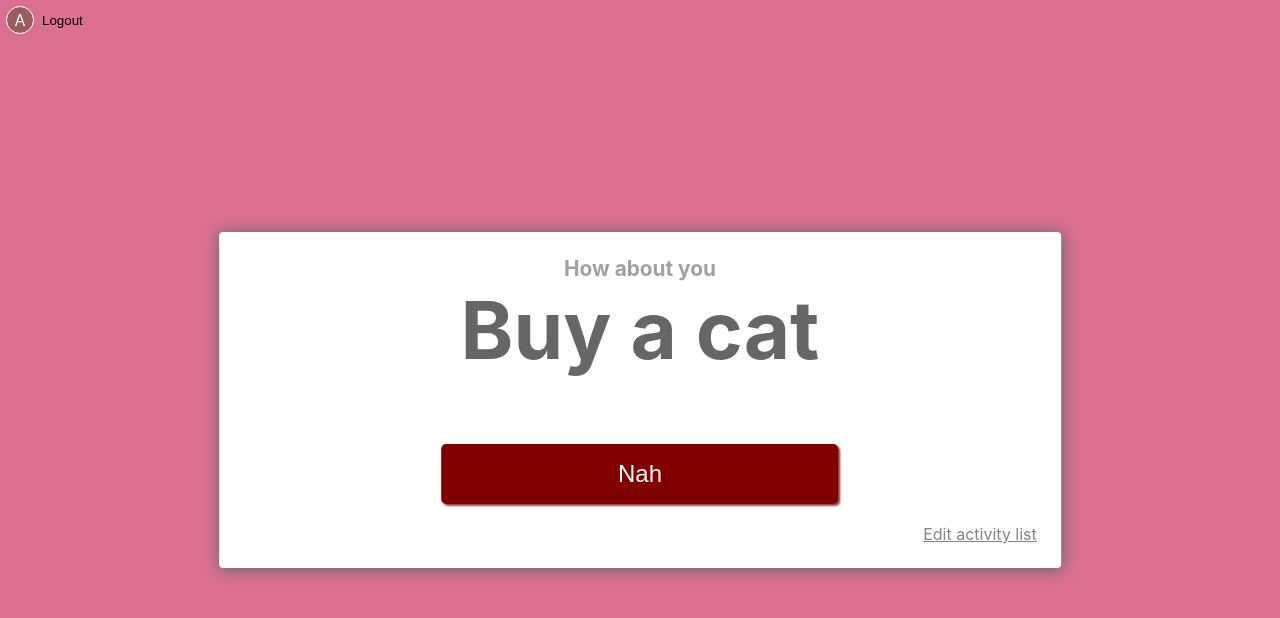
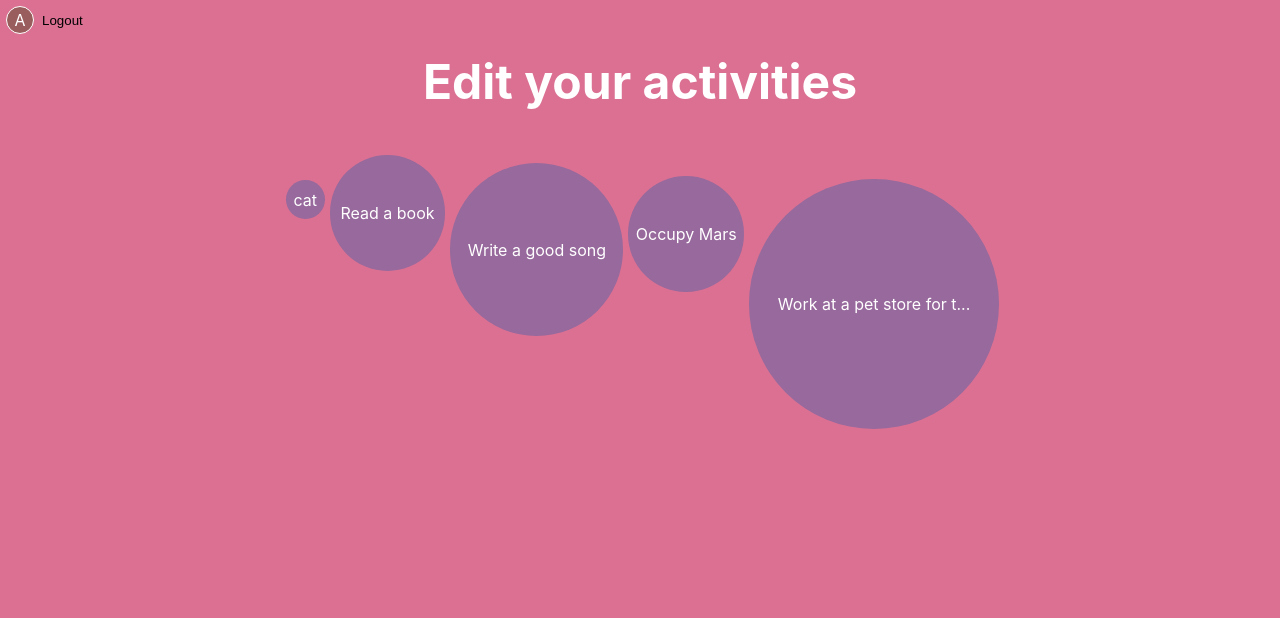
Before and after one commit to shockry/tell-me-do-web, a React (Create React App) app: page / in a window 1280 px wide. Shown: the top 618 px of the page. Built offline with nearby package versions, Linux system fonts and the light colour scheme.

Commit message:
Add ActivityList component Display-only with dynamic size and margin

```diff
--- a/src/App.js
+++ b/src/App.js
@@ -1,14 +1,27 @@
 import React, { Component } from "react";
 import AppWrapper from "./components/AppWrapper";
-import Suggestor from "./pages/Suggestor";
+import ActivityEditor from "./pages/ActivityEditor";
 import TopBar from "./components/TopBar";
+
+const getRandomMargin = () => Math.floor(Math.random() * 30);
+const activities = [
+  { name: "cat", margin: getRandomMargin() },
+  { name: "Read a book", margin: getRandomMargin() },
+  { name: "Write a good song", margin: getRandomMargin() },
+  { name: "Occupy Mars", margin: getRandomMargin() },
+  {
+    name:
+      "Work at a pet store for three weeks and then buy a boat Work at a pet store for three weeks and then buy a boat",
+    margin: getRandomMargin()
+  }
+];
 
 class App extends Component {
   render() {
     return (
       <AppWrapper>
         <TopBar />
-        <Suggestor />
+        <ActivityEditor activities={activities} />
       </AppWrapper>
     );
   }
--- /dev/null
+++ b/src/components/ActivityList.js
@@ -0,0 +1,53 @@
+import React from "react";
+import styled from "styled-components";
+import { ACTIVITY_CIRCLE_MAX_SIZE } from "../constants";
+
+const ActivityCircle = styled.div`
+  background-color: #97699c;
+  color: #ffffff;
+  border-radius: 50%;
+  margin-left: 5px;
+  padding: 5px;
+  text-align: center;
+  display: inline-flex;
+  align-items: center;
+  justify-content: center;
+  border-radius: 50%;
+  cursor: pointer;
+  width: ${props => props.size}em;
+  height: ${props => props.size}em;
+  margin-top: ${props => props.marginTop || 0}px;
+`;
+
+const ActivityWrapper = styled.div`
+  display: flex;
+  flex-wrap: wrap;
+  flex-grow: 1;
+  flex-shrink: 1;
+  justify-content: center;
+`;
+
+const getCircleSize = activity =>
+  activity.name.length < ACTIVITY_CIRCLE_MAX_SIZE
+    ? (activity.name.length * 60) / 100
+    : (ACTIVITY_CIRCLE_MAX_SIZE * 60) / 100;
+
+const ActivityList = ({ activities }) => {
+  return (
+    <ActivityWrapper>
+      {activities.map((activity, index) => (
+        <ActivityCircle
+          marginTop={activity.margin}
+          size={getCircleSize(activity)}
+          key={index}
+        >
+          {activity.name.length <= ACTIVITY_CIRCLE_MAX_SIZE
+            ? activity.name
+            : activity.name.slice(0, ACTIVITY_CIRCLE_MAX_SIZE) + "..."}
+        </ActivityCircle>
+      ))}
+    </ActivityWrapper>
+  );
+};
+
+export default ActivityList;
--- a/src/components/TopBar.js
+++ b/src/components/TopBar.js
@@ -3,7 +3,7 @@ import styled from "styled-components";
 import UserAvatar from "./UserAvatar";
 import LogoutButton from "./LogoutButton";
 
-const TopBarContainer = styled.div`
+const TopBarWrapper = styled.div`
   position: fixed;
   display: flex;
   padding: 6px 0px 0px 6px;
@@ -11,10 +11,10 @@ const TopBarContainer = styled.div`
 
 const TopBar = props => {
   return (
-    <TopBarContainer>
+    <TopBarWrapper>
       <UserAvatar>A</UserAvatar>
       <LogoutButton onClick={() => console.log("HAHA")}> Logout </LogoutButton>
-    </TopBarContainer>
+    </TopBarWrapper>
   );
 };
 
--- /dev/null
+++ b/src/constants.js
@@ -0,0 +1 @@
+export const ACTIVITY_CIRCLE_MAX_SIZE = 25;
--- /dev/null
+++ b/src/pages/ActivityEditor.js
@@ -0,0 +1,29 @@
+import React from "react";
+import styled from "styled-components";
+import ActivityList from "../components/ActivityList";
+
+const PageTitle = styled.h1`
+  font-size: 3em;
+  color: #ffffff;
+  font-weight: bold;
+  margin-bottom: 40px;
+`;
+
+const ActivityEditorWrapper = styled.div`
+  display: flex;
+  flex-direction: column;
+  justify-content: center;
+  align-items: center;
+  margin-top: 20px;
+`;
+
+const ActivityEditor = ({ activities }) => {
+  return (
+    <ActivityEditorWrapper>
+      <PageTitle> Edit your activities </PageTitle>
+      <ActivityList activities={activities} />
+    </ActivityEditorWrapper>
+  );
+};
+
+export default ActivityEditor;
--- a/src/pages/Suggestor.js
+++ b/src/pages/Suggestor.js
@@ -6,7 +6,7 @@ import SuggestionIntro from "../components/SuggestionIntro";
 import Button from "../components/Button";
 import Link from "../components/Link";
 
-const SuggestorContainer = styled.div`
+const SuggestorWrapper = styled.div`
   display: flex;
   flex-direction: column;
   justify-content: center;
@@ -30,12 +30,12 @@ const EditActivitiesLink = styled(Link)`
 
 const Suggestor = props => {
   return (
-    <SuggestorContainer>
+    <SuggestorWrapper>
       <SuggestionIntro>How about you</SuggestionIntro>
       <Suggestion>Buy a cat</Suggestion>
       <Button primary>Nah</Button>
       <EditActivitiesLink href="/">Edit activity list</EditActivitiesLink>
-    </SuggestorContainer>
+    </SuggestorWrapper>
   );
 };
 
```
